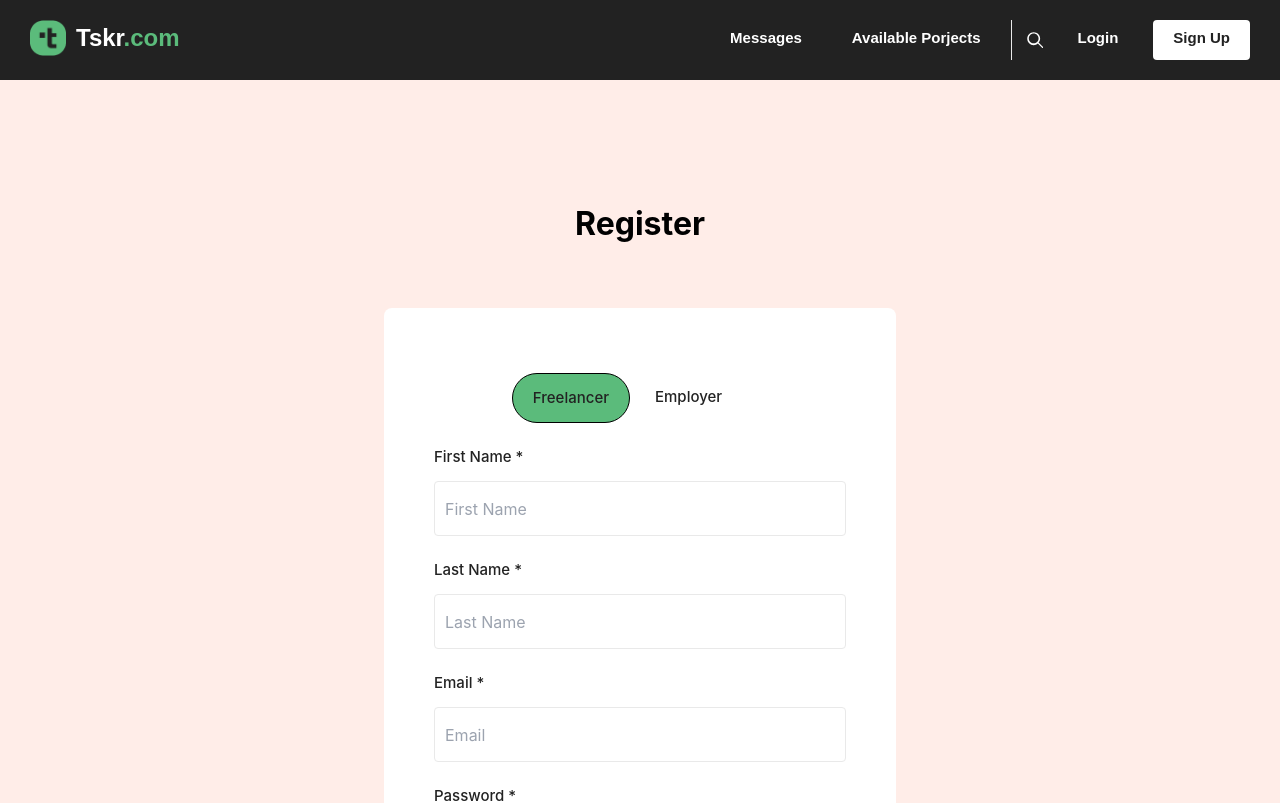
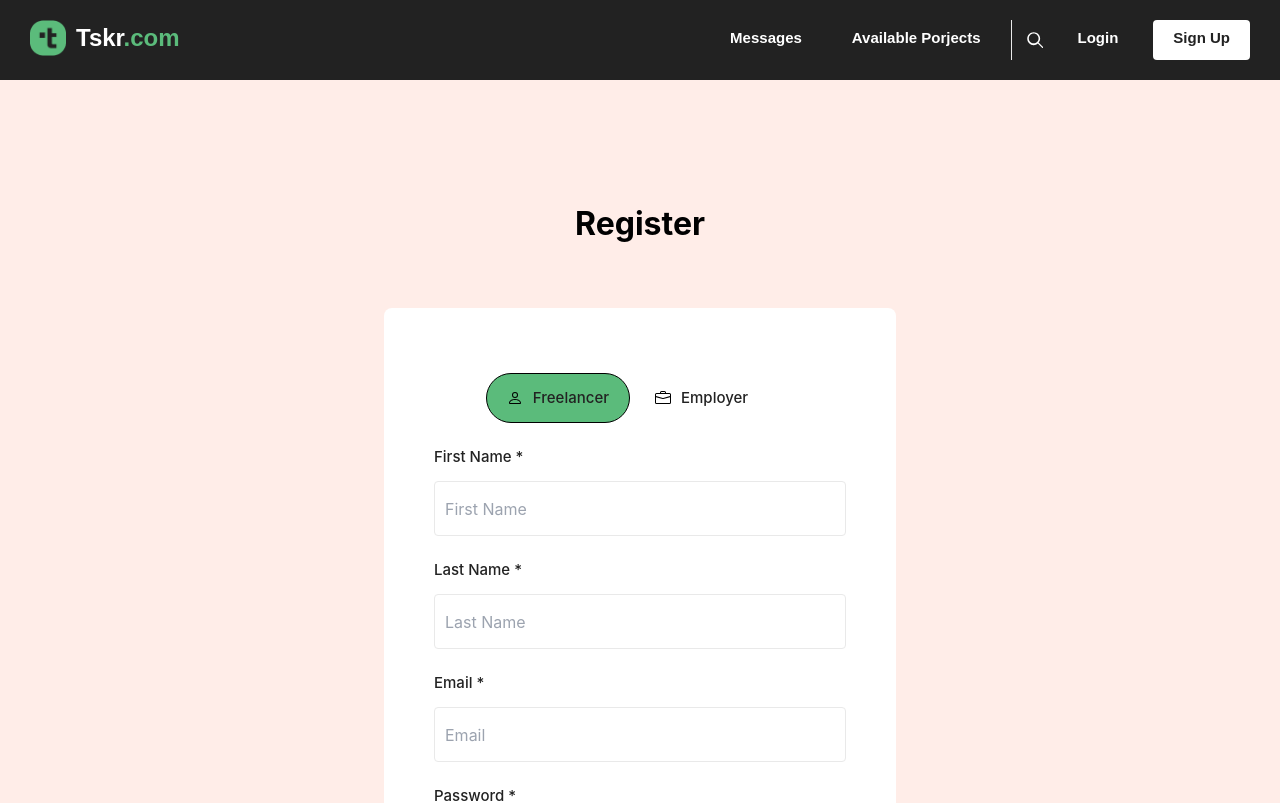
Before and after one commit to ambition85/tskr_frontend, a React (Create React App) app: page /register in a window 1280 px wide. Shown: the top 803 px of the page. Built offline with nearby package versions, Linux system fonts and the light colour scheme.

Commit message:
third commit

```diff
--- a/public/index.html
+++ b/public/index.html
@@ -24,7 +24,7 @@
       work correctly both with client-side routing and a non-root public URL.
       Learn how to configure a non-root public URL by running `npm run build`.
     -->
-    <title>React App</title>
+    <title>Tskr</title>
   </head>
   <body>
     <noscript>You need to enable JavaScript to run this app.</noscript>
--- a/src/pages/Register.js
+++ b/src/pages/Register.js
@@ -12,17 +12,17 @@ export default function Register() {
                     <form className='flex flex-col gap-[20px]'>
                         <div className='flex gap-[20px]'>
                             <div className='flex w-[50%] justify-end'>
-                                <Link className='flex rounded-[30px] bg-[#5BBB7B] hover:bg-[#5bbb7bc9] px-[20px] py-[10px] border' to="">
-                                    {/* <svg className="svg-inline--fa fa-user w-[16px] h-[16px] my-[11.5px] text-black hover:text-[#5BBB7B]" aria-hidden="true" focusable="false" data-prefix="fas" data-icon="search" role="img" xmlns="http://www.w3.org/2000/svg" viewBox="0 0 512 512"><path fill="currentColor" d="M505.941 475.059l-136.002-136.002c31.211-35.808 50.061-82.102 50.061-132.557C420 101.803 327.197 9 214 9S8 101.803 8 215s92.803 206 206 206c50.455 0 96.748-18.85 132.557-50.061l136.002 136.002c10.001 10.001 23.188 15.53 37.443 15.53s27.442-5.529 37.443-15.53c20.585-20.586 20.585-53.98 0-74.566zM214 361c-86.019 0-156-69.981-156-156s69.981-156 156-156 156 69.981 156 156-69.981 156-156 156z"></path></svg> */}
-                                    <span className='text-[15px] font-[500] leading-[28px] text-[#222]'>Freelancer</span>
+                                <Link className='flex rounded-[30px] bg-[#5BBB7B] hover:bg-[#5bbb7bc9] px-[20px] py-[10px] border items-center' to="">
+                                    <svg xmlns="http://www.w3.org/2000/svg" width="16" height="16" fill="currentColor" className="bi bi-person" viewBox="0 0 16 16"> <path d="M8 8a3 3 0 1 0 0-6 3 3 0 0 0 0 6zm2-3a2 2 0 1 1-4 0 2 2 0 0 1 4 0zm4 8c0 1-1 1-1 1H3s-1 0-1-1 1-4 6-4 6 3 6 4zm-1-.004c-.001-.246-.154-.986-.832-1.664C11.516 10.68 10.289 10 8 10c-2.29 0-3.516.68-4.168 1.332-.678.678-.83 1.418-.832 1.664h10z" /> </svg>
+                                    <span className='text-[15px] font-[500] leading-[28px] text-[#222] pl-[10px]'>Freelancer</span>
                                 </Link>
 
                             </div>
                             <div className='flex w-[50%]'>
 
-                                <Link className='flex rounded-[30px] px-[5px] py-[10px]' to="">
-                                    {/* <svg className="svg-inline--fa fa-user w-[16px] h-[16px] my-[11.5px] text-black hover:text-[#5BBB7B]" aria-hidden="true" focusable="false" data-prefix="fas" data-icon="search" role="img" xmlns="http://www.w3.org/2000/svg" viewBox="0 0 512 512"><path fill="currentColor" d="M505.941 475.059l-136.002-136.002c31.211-35.808 50.061-82.102 50.061-132.557C420 101.803 327.197 9 214 9S8 101.803 8 215s92.803 206 206 206c50.455 0 96.748-18.85 132.557-50.061l136.002 136.002c10.001 10.001 23.188 15.53 37.443 15.53s27.442-5.529 37.443-15.53c20.585-20.586 20.585-53.98 0-74.566zM214 361c-86.019 0-156-69.981-156-156s69.981-156 156-156 156 69.981 156 156-69.981 156-156 156z"></path></svg> */}
-                                    <span className='text-[15px] font-[500] leading-[28px] text-[#222]'>Employer</span>
+                                <Link className='flex rounded-[30px] px-[5px] py-[10px] items-center' to="">
+                                    <svg xmlns="http://www.w3.org/2000/svg" width="16" height="16" fill="currentColor" className="bi bi-briefcase" viewBox="0 0 16 16"> <path d="M6.5 1A1.5 1.5 0 0 0 5 2.5V3H1.5A1.5 1.5 0 0 0 0 4.5v8A1.5 1.5 0 0 0 1.5 14h13a1.5 1.5 0 0 0 1.5-1.5v-8A1.5 1.5 0 0 0 14.5 3H11v-.5A1.5 1.5 0 0 0 9.5 1h-3zm0 1h3a.5.5 0 0 1 .5.5V3H6v-.5a.5.5 0 0 1 .5-.5zm1.886 6.914L15 7.151V12.5a.5.5 0 0 1-.5.5h-13a.5.5 0 0 1-.5-.5V7.15l6.614 1.764a1.5 1.5 0 0 0 .772 0zM1.5 4h13a.5.5 0 0 1 .5.5v1.616L8.129 7.948a.5.5 0 0 1-.258 0L1 6.116V4.5a.5.5 0 0 1 .5-.5z" /> </svg>
+                                    <span className='text-[15px] font-[500] leading-[28px] text-[#222] pl-[10px]'>Employer</span>
                                 </Link>
                                 {/* <span className='text-[15px] font-[500] leading-[28px] text-[#222]'>Employer</span> */}
                             </div>
```
